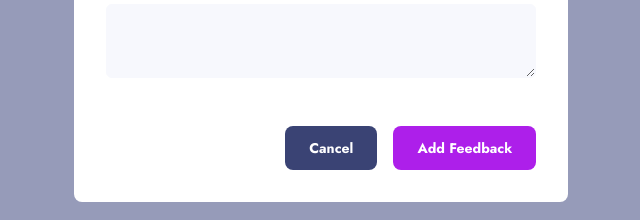
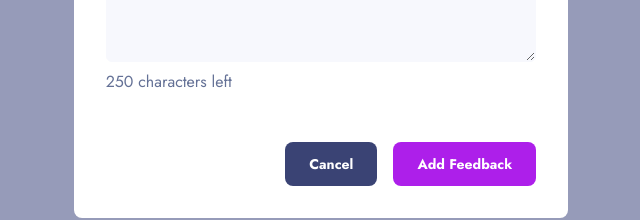
Before and after one commit to dziabak/product-feedback-app, a React (Vite) app: page /new-feedback in a window 1280 px wide. Shown: the part 492-712 px from the top of the page, without its empty margins (319-959 px from the left). Built offline with nearby package versions, Linux system fonts and the light colour scheme; no server answers.

Commit message:
Implemented character count limit in 'New' and 'Edit' forms

```diff
--- a/src/components/feedback-form/EditFeedbackForm.tsx
+++ b/src/components/feedback-form/EditFeedbackForm.tsx
@@ -85,6 +85,7 @@ const EditFeedbackForm = () => {
 
 	const {
 		register,
+		watch,
 		handleSubmit,
 		formState: { errors },
 	} = useForm<TFeedbackFormSchema>({
@@ -99,7 +100,7 @@ const EditFeedbackForm = () => {
 				<FormTitle register={register("title")} errors={errors} />
 				<FormCategory register={register("category")} errors={errors} />
 				<FormStatus register={register("status")} errors={errors} />
-				<FormDescription register={register("description")} errors={errors} />
+				<FormDescription register={register("description")} watch={watch} errors={errors} />
 
 				{utilityContent}
 				{isPendingEdit && <p>Submitting updated data...</p>}
--- a/src/components/feedback-form/NewFeedbackForm.tsx
+++ b/src/components/feedback-form/NewFeedbackForm.tsx
@@ -67,6 +67,7 @@ const NewFeedbackForm = () => {
 
 	const {
 		register,
+		watch,
 		handleSubmit,
 		formState: { errors },
 	} = useForm<TFeedbackFormSchema>({
@@ -79,7 +80,7 @@ const NewFeedbackForm = () => {
 				<FormHeader text="Create New Feedback" />
 				<FormTitle register={register("title")} errors={errors} />
 				<FormCategory register={register("category")} errors={errors} />
-				<FormDescription register={register("description")} errors={errors} />
+				<FormDescription register={register("description")} watch={watch} errors={errors} />
 
 				{utilityContent}
 				{!isPending && (
--- a/src/components/feedback-form/form-components/FormDescription.tsx
+++ b/src/components/feedback-form/form-components/FormDescription.tsx
@@ -6,7 +6,18 @@ import clsx from "clsx";
 import FormSectionWrapper from "./FormSectionWrapper";
 import FormLabel from "./FormLabel";
 
-const FormDescription = ({ register, errors }: FormField) => {
+type FormDescriptionProps = FormField & { watch: any };
+
+const FormDescription = ({ register, errors, watch }: FormDescriptionProps) => {
+	const characterCountBaseValue = 250;
+	let currentCharacterCount!: number;
+
+	if (watch("description") !== undefined) {
+		currentCharacterCount = watch("description").length;
+	} else {
+		currentCharacterCount = 0;
+	}
+
 	return (
 		<FormSectionWrapper>
 			<FormLabel
@@ -19,6 +30,7 @@ const FormDescription = ({ register, errors }: FormField) => {
 				{...register}
 				name="description"
 				id="description"
+				maxLength={characterCountBaseValue}
 				className={clsx(
 					"p-3 rounded-md bg-c-light-gray border border-c-light-gray outline-none focus:border-c-light-blue",
 					errors.description &&
@@ -26,8 +38,11 @@ const FormDescription = ({ register, errors }: FormField) => {
 				)}
 			/>
 			{errors.description && (
-				<p className="text-sm text-c-red">{errors.description.message}</p>
+				<p className="pb-2 text-sm text-c-red">{errors.description.message}</p>
 			)}
+			<p className="text-c-dark-gray">
+				{characterCountBaseValue - currentCharacterCount} characters left
+			</p>
 		</FormSectionWrapper>
 	);
 };
```
